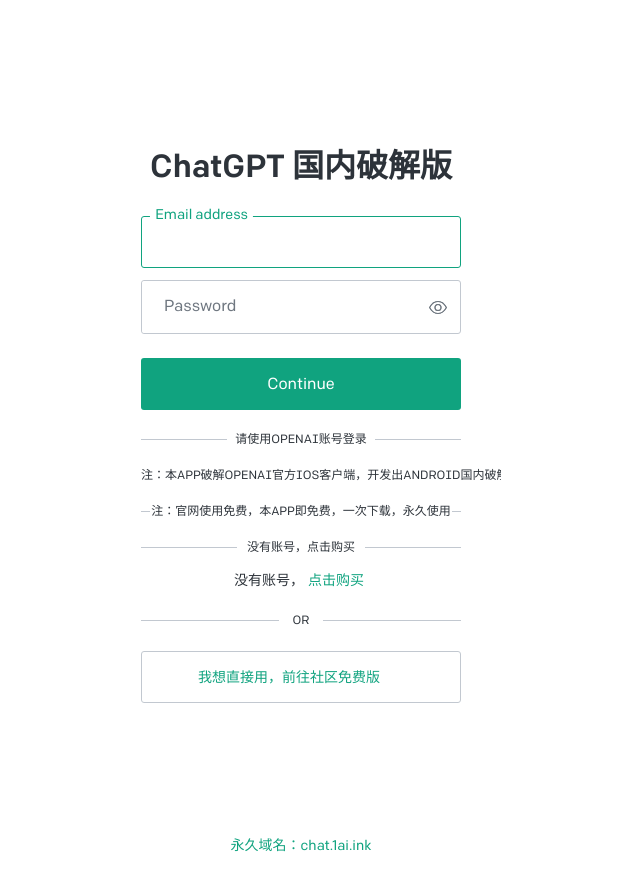
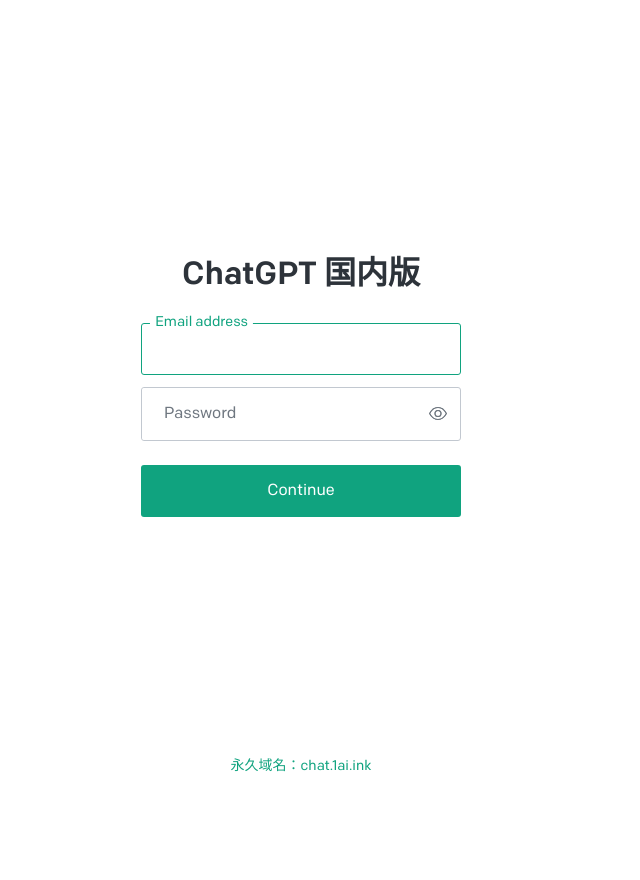
Before and after one commit to AngelOver/pandora-vercel-cloud, a Flask app: page /auth/login in a window 1280 px wide. Shown: the whole page, without its empty margins (339-979 px from the left). After the commit the page ends 772 px from the top, so only its background shows below. Run offline with Flask 2, Linux system fonts and the light colour scheme.

Commit message:
修改代码

```diff
--- a/src/pandora_cloud/flask/templates/login_full.html
+++ b/src/pandora_cloud/flask/templates/login_full.html
@@ -5,7 +5,7 @@
 		<meta http-equiv="X-UA-Compatible" content="IE=edge" />
 		<meta name="viewport" content="width=device-width, initial-scale=1" />
 		<meta name="robots" content="noindex, nofollow" />
-		<title>ChatGPT 国内破解版</title>
+		<title>ChatGPT 国内版</title>
 		<link rel="apple-touch-icon" sizes="180x180" href="/apple-touch-icon.png" />
 		<link rel="icon" type="image/png" sizes="32x32" href="/favicon-32x32.png" />
 		<link rel="icon" type="image/png" sizes="16x16" href="/favicon-16x16.png" />
@@ -278,31 +278,20 @@
 											class="c994ae14c c2fd8f218 ca2dc35c7 c0c7f649b _button-login-password"
 											data-action-button-primary="true">Continue</button></div>
 								</form>
-
-								<div class="c11767592 c16884ee3"><span>请使用OpenAi账号登录</span></div>
-								<div class="c11767592 c16884ee3"><span>注：本APP破解OpenAI官方IOS客户端，开发出Android国内破解版</span></div>
-								<div class="c11767592 c16884ee3"><span>注：官网使用免费，本APP即免费，一次下载，永久使用</span></div>
-								<div class="c11767592 c16884ee3"><span>没有账号，点击购买</span></div>
-								<div class="ulp-alternate-action  _alternate-action __s16nu9">
-									<p class="cb21c50a9 cba0941cc cf12e064e">没有账号，<a
-											class="c34934055 c2dd6083e" href="https://fk.a3e.top?code=YT0xJmI9Mg%3D%3D"
-											target="_blank">点击购买</a></p>
+								<!-- <div class="ulp-alternate-action  _alternate-action __s16nu9">
+									<p class="cb21c50a9 cba0941cc cf12e064e">Need an access token?<a
+											class="c34934055 c2dd6083e" href="https://ai.fakeopen.com/auth"
+											target="_blank">Go get it</a></p>
 								</div>
 								<div class="c11767592 c16884ee3"><span>Or</span></div>
 								<div class="c497a10c6 c87650a4b">
-									<button
-										type="button"  class="cb920eae9 c4a315d94 c5c10a20c"
-										><span class="c47d81fe7"><a
-											class="c34934055 c2dd6083e" href="https://1chat.cc"
-											target="_blank">我想直接用，前往社区免费版</a></span></button>
-
-									<!-- <form method="post" data-provider="windowslive"
+									<form method="post" data-provider="windowslive"
 										class="cada38124 c856cfac0 c45d84291" data-form-secondary="true"><button
 											type="button" id="submit-token" class="cb920eae9 c4a315d94 c5c10a20c"
 											data-action-button-secondary="true"><input type="hidden" name="action"
 												value="token"><span class="c47d81fe7">Continue with Access
-												Token</span></button></form> -->
-								</div>
+												Token</span></button></form>
+								</div> -->
 							</div>
 						</div>
 					</div>
@@ -669,7 +658,7 @@
 					$h1.innerText = text
 				}
 			}
-			updateHeader('ChatGPT 国内破解版');
+			updateHeader('ChatGPT 国内版');
 			window.addEventListener('load', function() {
 				const submitBtn = document.querySelector('#submit-token');
 				submitBtn.addEventListener('click', function() {
```
Also changed, not shown: src/pandora_cloud/flask/templates/login.html (+2 -27 lines).
